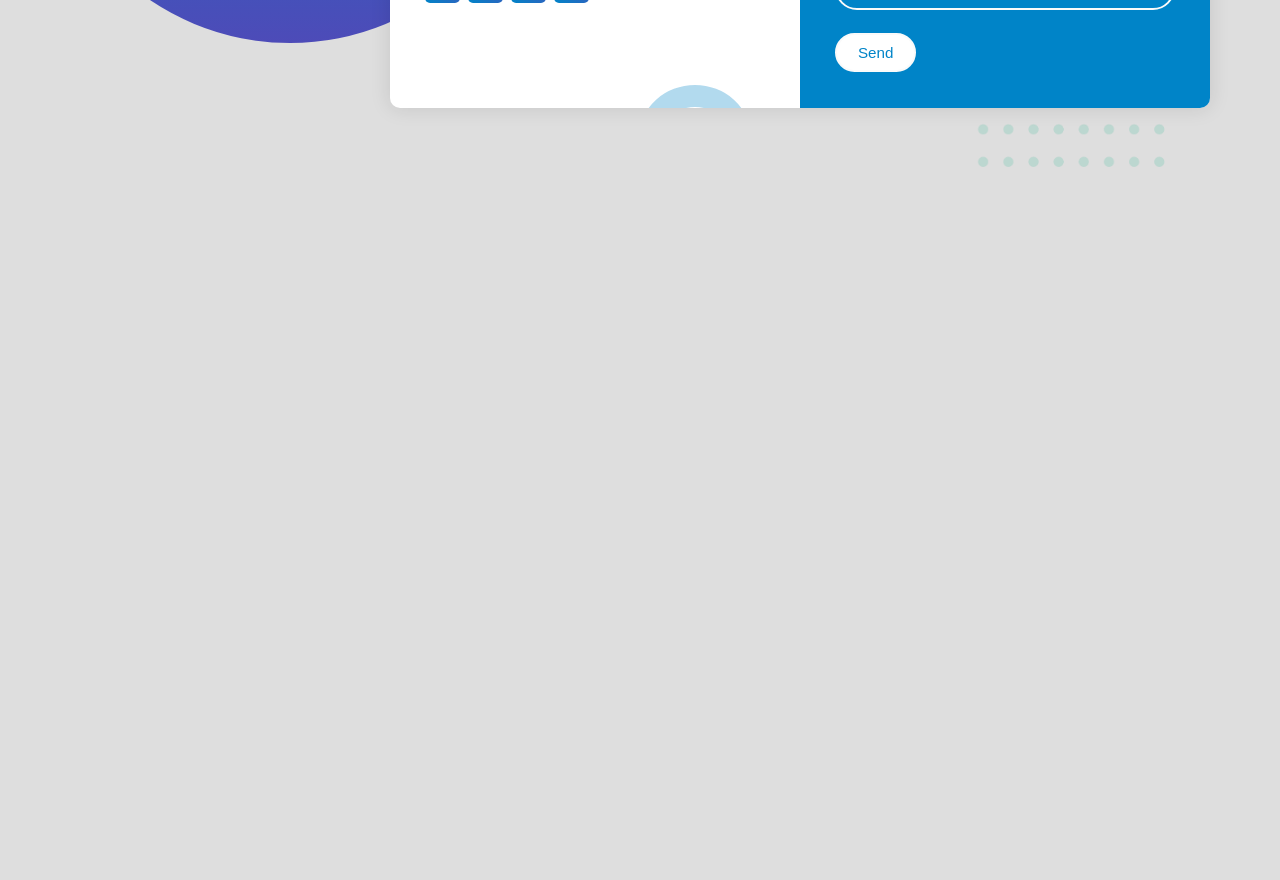
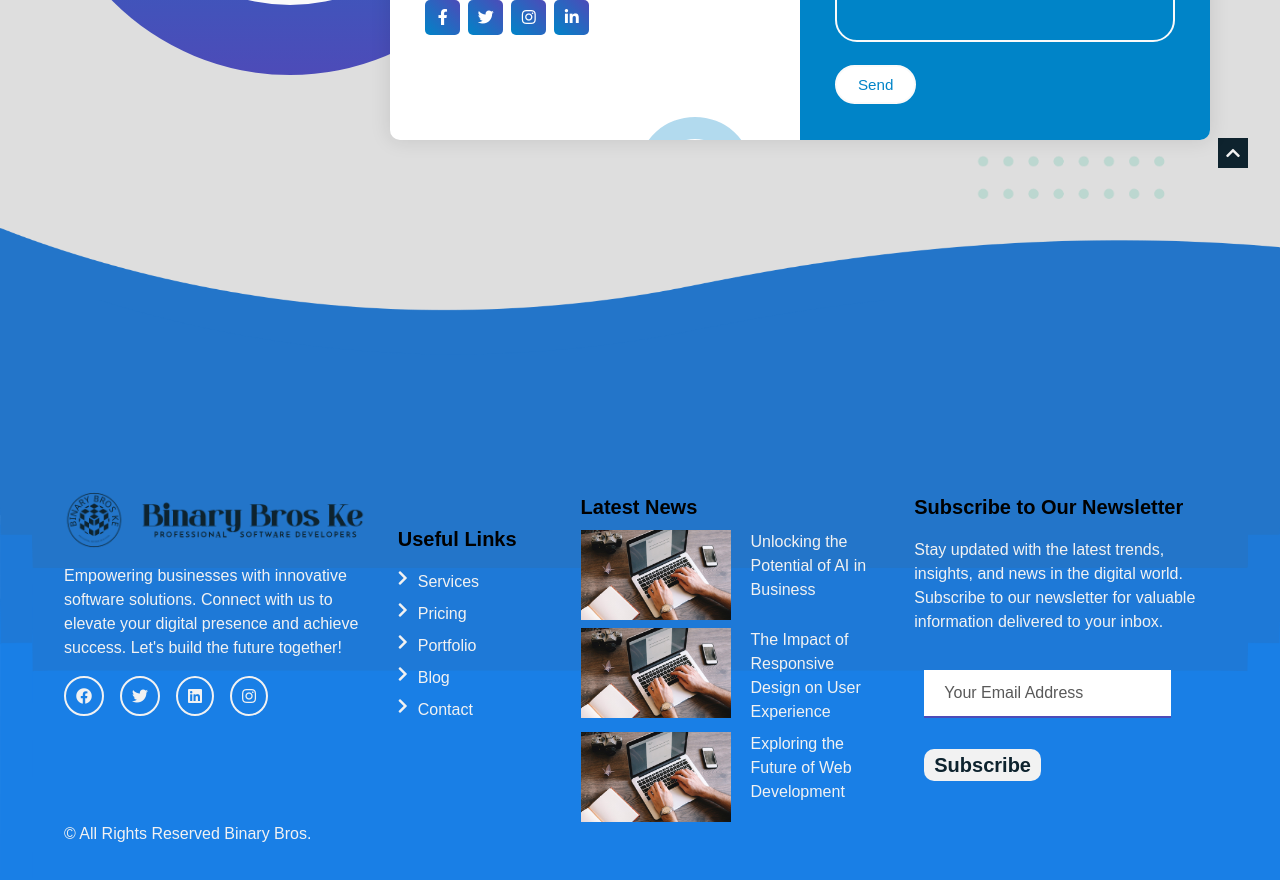
Before and after one commit to Binary-Bros-KE/Binary-Bros-Ke, a React (Vite) app: page /contact in a window 1280 px wide. Shown: the part 600-1480 px from the top of the page. Before the commit the page ends 800 px from the top, so only its background shows below. Built offline with nearby package versions, Linux system fonts and the light colour scheme; a web font is replaced by a local one.

Commit message:
Last 2nd-jan-2024

```diff
--- a/src/Pages/Contact.jsx
+++ b/src/Pages/Contact.jsx
@@ -1,10 +1,17 @@
 import React from 'react'
-import ContactOne from '../components/ContactOne'
+import ContactOne from '../components/ContactOne';
+import ScrollToTop from "../components/ScrollToTop";
+import Footer from "../components/Footer";
 
 const Contact = () => {
   return (
     <div>
       <ContactOne />
+
+      <section className="footer" id="footer">
+        <ScrollToTop />
+        <Footer />
+      </section>
     </div>
   )
 }
--- a/src/Pages/Home.jsx
+++ b/src/Pages/Home.jsx
@@ -15,6 +15,7 @@ import ContactOne from "../components/ContactOne";
 import "slick-carousel/slick/slick.css";
 import "slick-carousel/slick/slick-theme.css";
 import { useState } from "react";
+import ScrollToTop from "../components/ScrollToTop";
 import Footer from "../components/Footer";
 
 const Home = () => {
@@ -271,38 +272,40 @@ const Home = () => {
       </section>
 
       <section className="mobile-wordpress" id="mobile-wordpress">
+
         <div className="mobile">
           <div className="mobile-image">
-            <img src={mobile} alt="" />
+            <img src={mobile} alt="Mobile Application" />
           </div>
           <div className="mobile-info">
-            <h1>Mobile Application</h1>
+            <h1>Let us build your Mobile App.!</h1>
             <div className="quality">
               <h2>
-                <i className="fa fa-check"></i> Cross Platform Apps
+                <i className="fas fa-check"></i> Cross-Platform Expertise
               </h2>
               <p>
-                Unlock the power of cross-platform mobile applications with
-                Binary Bros. Our development expertise ensures your app works
-                seamlessly on various devices, reaching a broader audience.
+                Elevate your reach with Binary Bros' cross-platform mobile
+                applications. We ensure seamless performance across various
+                devices, expanding your audience reach.
               </p>
             </div>
             <div className="quality">
               <h2>
-                <i className="fa fa-check"></i> Robust, Responsive and Modern
+                <i className="fas fa-check"></i> Robust, Responsive, Modern
+                Design
               </h2>
               <p>
-                Experience robust, responsive, and modern mobile solutions that
-                elevate user engagement and satisfaction. Take your business
-                mobile with Binary Bros.
+                Immerse users in robust, responsive, and modern mobile solutions
+                that enhance engagement. Go mobile with Binary Bros and
+                transform your business.
               </p>
             </div>
             <div className="mobile-buttons">
               <a href="#">
-                <i className="fa fa-mobile"></i> Get Service
+                <i className="fas fa-mobile-alt"></i> Get Service
               </a>
               <a href="#">
-                <i className="fa fa-link"></i> Read More
+                <i className="fas fa-external-link-alt"></i> Learn More
               </a>
             </div>
           </div>
@@ -310,40 +313,38 @@ const Home = () => {
 
         <div className="wordpress">
           <div className="wordpress-info">
-            <h1>Wordpress</h1>
+            <h1>We offer WordPress development.</h1>
             <div className="quality">
               <h2>
-                <i className="fa fa-check"></i> Cross Platform Apps
+                <i className="fas fa-check"></i> Powerful Content Management
               </h2>
               <p>
-                Lorem ipsum dolor sit, amet consectetur adipisicing elit. Velit
-                maxime animi iure aut totam eos laborum officia ut error
-                aspernatur, quis provident iste recusandae a tempora inventore,
-                dignissimos esse tempore!
+                Experience the strength of WordPress with Binary Bros. Harness
+                powerful content management capabilities, providing you with
+                unparalleled control over your digital presence.
               </p>
             </div>
             <div className="quality">
               <h2>
-                <i className="fa fa-check"></i> Robust, Responsive and Modern
+                <i className="fas fa-check"></i> Customization and Flexibility
               </h2>
               <p>
-                Lorem ipsum dolor sit, amet consectetur adipisicing elit. Velit
-                maxime animi iure aut totam eos laborum officia ut error
-                aspernatur, quis provident iste recusandae a tempora inventore,
-                dignissimos esse tempore!
+              Customize and shape your online presence with WordPress. Benefit
+              from its flexibility and adaptability, allowing you to tailor your
+               website to meet your unique business needs.
               </p>
             </div>
             <div className="wordpress-buttons">
               <a href="#">
-                <i className="fa fa-mobile"></i> Get Service
+                <i className="fas fa-bolt"></i> Get Service
               </a>
               <a href="#">
-                <i className="fa fa-external-link"></i> Read More
+                <i className="fas fa-external-link-alt"></i> Discover More
               </a>
             </div>
           </div>
           <div className="wordpress-image">
-            <img src={wordpress} alt="" />
+            <img src={wordpress} alt="WordPress" />
           </div>
         </div>
       </section>
@@ -588,8 +589,8 @@ const Home = () => {
         </div>
       </section>
 
-
       <section className="footer" id="footer">
+        <ScrollToTop />
         <Footer />
       </section>
     </div>
--- a/src/components/Footer.jsx
+++ b/src/components/Footer.jsx
@@ -11,58 +11,57 @@ const Footer = () => {
                 <img src={logo} alt="binary_bros_logo" />
             </div>
             <div className="footer-paragagraph">
-                    <p>Lorem ipsum dolor sit amet, consectetur adipisicing elit. Molestias quia aliquid non, provident sapiente quidem culpa ut esse dolores! Voluptate, aspernatur aut? Perspiciatis rem voluptatem voluptates dolore at inventore accusantium!</p>
+                <p>Empowering businesses with innovative software solutions. Connect with us to elevate your digital presence and achieve success. Let's build the future together!</p>
             </div>
             <div className="footer-socials">
-                    <i className="fa fa-home"></i>
-                    <i className="fa fa-home"></i>
-                    <i className="fa fa-home"></i>
-                    <i className="fa fa-home"></i>
+                <i className="fab fa-facebook"></i>
+                <i className="fab fa-twitter"></i>
+                <i className="fab fa-linkedin"></i>
+                <i className="fab fa-instagram"></i>
             </div>
         </div>
 
         <div className="quick-links">
             <h1>Useful Links</h1>
             <ul>
-                    <li><a href="#">SEO</a></li>
-                    <li><a href="#">Pricing</a></li>
-                    <li><a href="#">Marketing</a></li>
-                    <li><a href="#">Portfolio</a></li>
-                    <li><a href="#">Portfolio</a></li>
+                <li><a href="#"><i className="fas fa-chevron-right"></i>Services</a></li>
+                <li><a href="#"><i className="fas fa-chevron-right"></i>Pricing</a></li>
+                <li><a href="#"><i className="fas fa-chevron-right"></i>Portfolio</a></li>
+                <li><a href="#"><i className="fas fa-chevron-right"></i>Blog</a></li>
+                <li><a href="#"><i className="fas fa-chevron-right"></i>Contact</a></li>
             </ul>
         </div>
 
         <div className="blog">
             <h1>Latest News</h1>
-                <div className="new-element">
+            <div className="blog-element">
                 <img src={blog} alt="blog-1" />
-                    <h3>How much does a 30sec ad cost in Kenya</h3>
+                <h3>Unlocking the Potential of AI in Business</h3>
             </div>
-                <div className="new-element">
+            <div className="blog-element">
                 <img src={blog} alt="blog-2" />
-                    <h3>How much does a 30sec ad cost in Kenya</h3>
+                <h3>The Impact of Responsive Design on User Experience</h3>
             </div>
-                <div className="new-element">
+            <div className="blog-element">
                 <img src={blog} alt="blog-3" />
-                    <h3>How much does a 30sec ad cost in Kenya</h3>
+                <h3>Exploring the Future of Web Development</h3>
             </div>
         </div>
 
-
         <div className="newsletter">
             <h1>Subscribe to Our Newsletter</h1>
-                <p>Lorem ipsum dolor sit amet consectetur adipisicing elit. Eligendi consequuntur earum minus esse, ab cum quam illum quis repudiandae nulla maxime, voluptate sed at distinctio debitis sapiente ipsa deserunt itaque.</p>
+            <p>Stay updated with the latest trends, insights, and news in the digital world. Subscribe to our newsletter for valuable information delivered to your inbox.</p>
             <div className="footer-input">
-                   <input type="text" />
-                   <a href="#">Send</a>
+               <input type="text" placeholder='Your Email Address'/>
+               <a href="#">Subscribe</a>
             </div>
-
         </div>
     </div>
     <div className="rights">
         <p>&copy; All Rights Reserved Binary Bros.</p>
     </div>
 </section>
+
   )
 }
 
--- /dev/null
+++ b/src/components/ScrollToTop.jsx
@@ -0,0 +1,11 @@
+import React from 'react'
+
+function ScrollToTop() {
+  return (
+    <div className='ScrollToTop'>
+      <i className="fas fa-chevron-right"></i>
+    </div>
+  )
+}
+
+export default ScrollToTop
--- a/src/custom-css/home.css
+++ b/src/custom-css/home.css
@@ -770,6 +770,7 @@ textarea {
   display: flex;
   align-items: center;
   justify-content: center;
+  margin-top: 2rem;
 }
 .form {
   display: flex;
@@ -1138,8 +1139,8 @@ textarea.input {
 
 .footer {
   width: 100%;
-  margin: 0;
-  padding: 2rem;
+  /* margin-top: 6rem; */
+  padding: 6rem 2rem 2rem;
   display: flex;
   flex-direction: column;
   color: var(--white-color);
@@ -1178,3 +1179,82 @@ textarea.input {
 .quick-links h1{
   font-size: 20px;
 }
+.quick-links ul {
+  display: flex;
+  flex-direction: column;
+  row-gap: .5rem;
+}
+.quick-links ul li a{
+  font-size: 16px;
+  display: flex;
+  column-gap: 10px;
+}
+.blog{
+  display: flex;
+  flex-direction: column;
+  row-gap: .5rem;
+}
+.blog h1{
+  font-size: 20px;
+}
+.blog .blog-element{
+  display: grid;
+  grid-template-columns: 2fr 2fr;
+  gap: 20px;
+}
+.blog .blog-element img{
+  max-width: 150px;
+}
+.blog .blog-element h3{
+  color: var(--white-color);
+  font-weight: 400;
+}
+.newsletter {
+  display: flex;
+  flex-direction: column;
+  row-gap: 1rem;
+}
+.newsletter h1{
+  font-size: 20px;
+}
+.newsletter .footer-input {
+  padding: 20px 10px;
+  justify-content: space-between;
+  display: inline-block;
+}
+
+.newsletter .footer-input input{
+  border-bottom: 2px solid var(--secondary-color);
+  height: 3rem;
+  padding: 10px 20px;
+  margin-bottom: 2rem;
+}
+.newsletter .footer-input input::placeholder{
+  color: var(--text-color);
+}
+.newsletter .footer-input a {
+  background-color: var(--white-color);
+  padding: 5px 10px;
+  color: var(--black-color);
+  font-size: 20px;
+  font-weight: var(--font-semi-bold);
+  border-radius: 10px;
+  text-align: center;
+}
+
+.ScrollToTop{
+  position: fixed;
+  height: 30px;
+  width: 30px;
+  right: 2rem;
+  bottom: 2rem;
+  padding: 10px;
+  padding: 2px;
+  background-color: var(--black-color);
+  display: flex;
+  justify-content: center;
+  place-items: center;
+}
+.ScrollToTop i {
+  transform: rotate(-90deg);
+}
```
Lines whose indentation alone changed are shown as unchanged.
